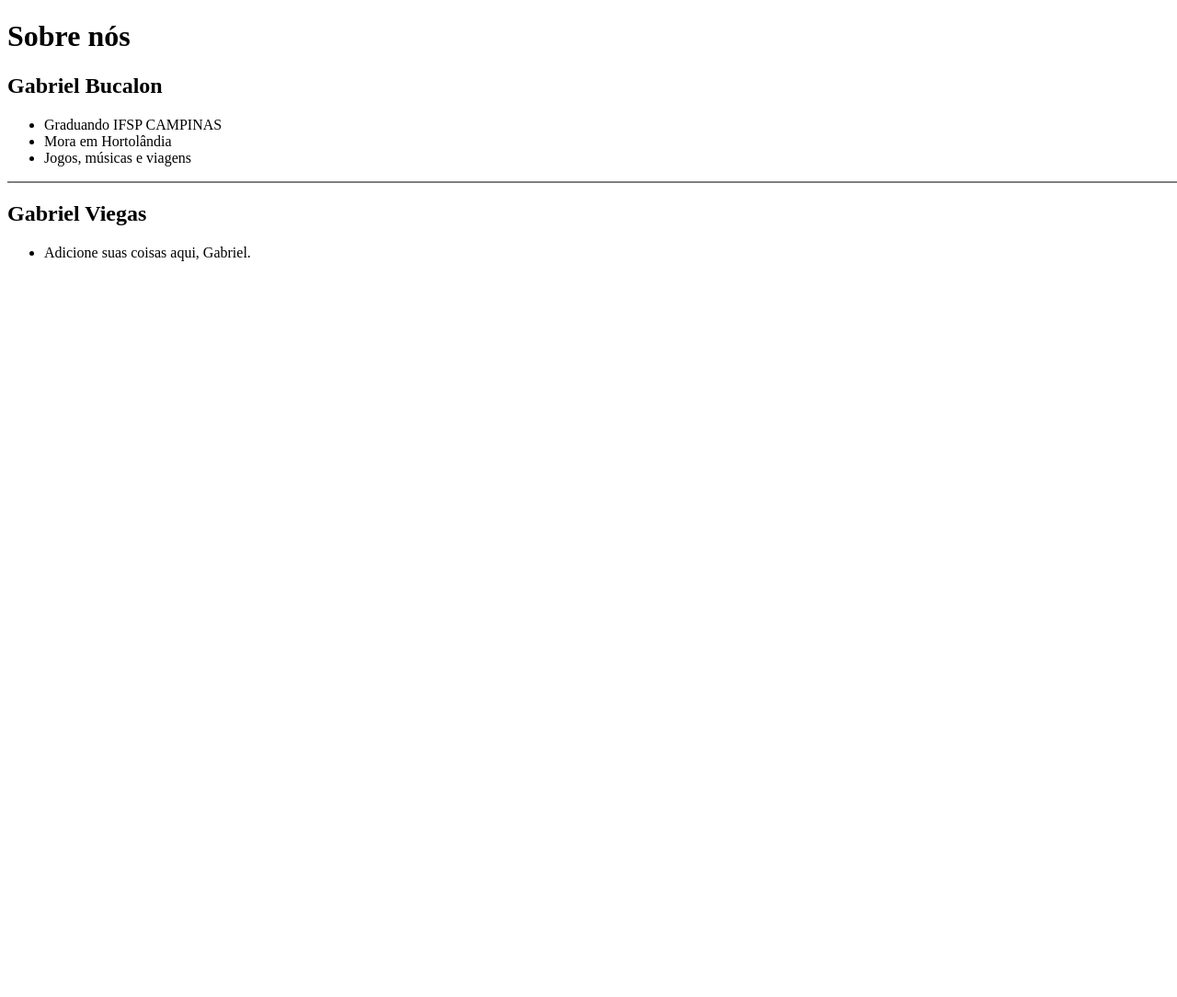
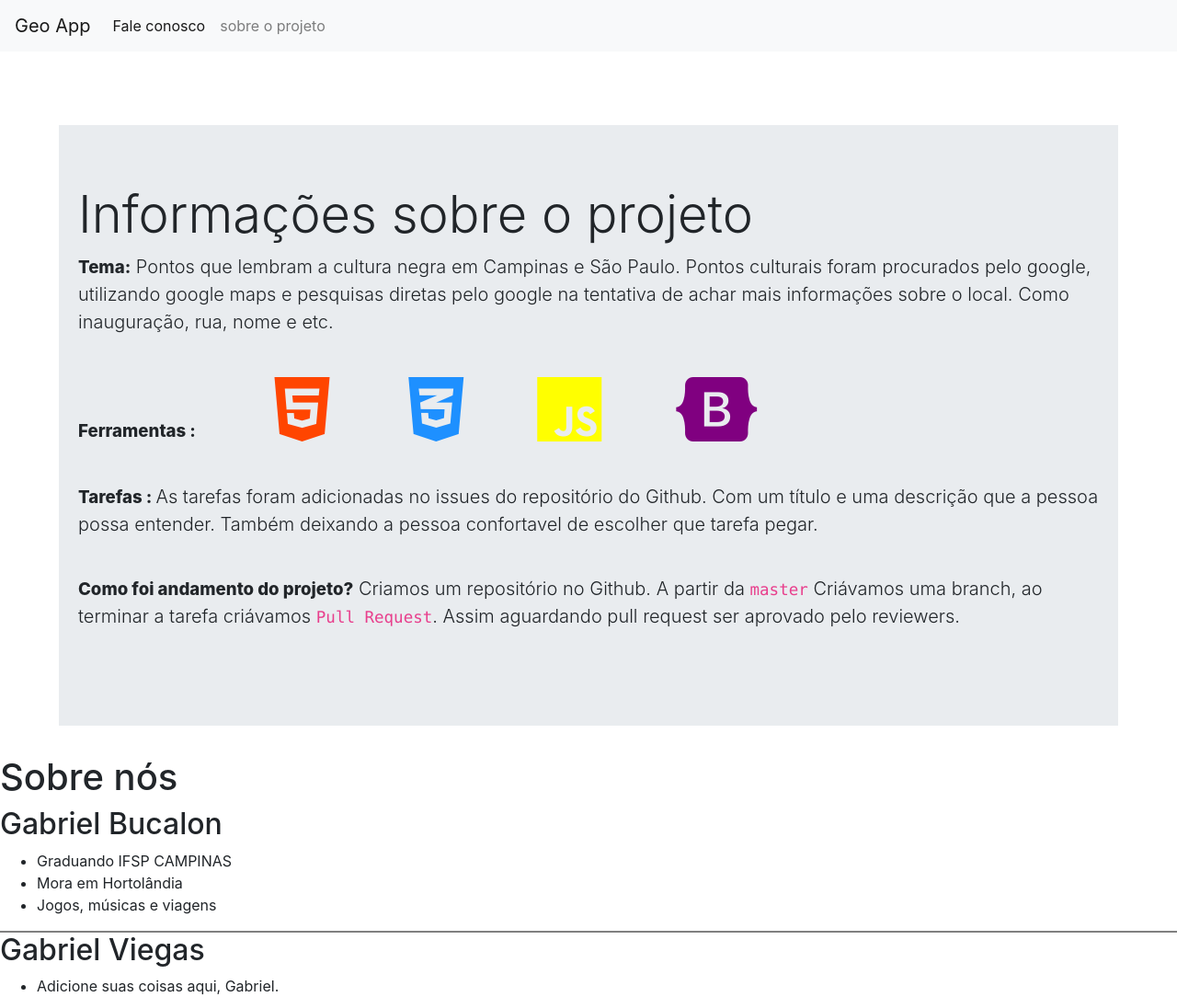
Before and after one commit to gabrielbucalon/geo-app, a website: page src/pages/about-us.html in a window 1280 px wide. Shown: the whole page at 92% size. Before the commit the page ends 821 px from the top, so only its background shows below. Drawn offline with nearby package versions, Linux system fonts and the light colour scheme.

Commit message:
feat: added about the project in screen about us

```diff
--- a/package.json
+++ b/package.json
@@ -10,6 +10,7 @@
   "author": "gabriel bucalon e gabriel viegas",
   "license": "MIT",
   "dependencies": {
+    "@fortawesome/fontawesome-free": "^5.15.0",
     "lite-server": "^2.5.4"
   }
 }
--- a/src/pages/about-us.html
+++ b/src/pages/about-us.html
@@ -7,9 +7,69 @@
     <title>Geo App</title>
     <link rel="stylesheet" href="../styles/about-us.css">
     <link rel="stylesheet" href="../styles/global.css">
+    <link rel="stylesheet" href="https://stackpath.bootstrapcdn.com/bootstrap/4.5.2/css/bootstrap.min.css"
+        integrity="sha384-JcKb8q3iqJ61gNV9KGb8thSsNjpSL0n8PARn9HuZOnIxN0hoP+VmmDGMN5t9UJ0Z" crossorigin="anonymous">
+    <script src="https://kit.fontawesome.com/50c2c9b08d.js" crossorigin="anonymous"></script>
 </head>
 
 <body>
+    <header>
+        <nav class="navbar navbar-expand-lg navbar-light bg-light">
+            <button class="navbar-toggler" type="button" data-toggle="collapse" data-target="#navbarTogglerDemo01"
+                aria-controls="navbarTogglerDemo01" aria-expanded="false" aria-label="Toggle navigation">
+                <span class="navbar-toggler-icon"></span>
+            </button>
+            <div class="collapse navbar-collapse" id="navbarTogglerDemo01">
+                <a class="navbar-brand" href="/index.html">Geo App</a>
+                <ul class="navbar-nav mr-auto mt-2 mt-lg-0">
+                    <li class="nav-item active">
+                        <a class="nav-link" href="/src/pages/contact-us.html">Fale conosco <span
+                                class="sr-only">(current)</span></a>
+                    </li>
+                    <li class="nav-item">
+                        <a class="nav-link" href="/src/pages/about-us.html">sobre o projeto</a>
+                    </li>
+                </ul>
+            </div>
+        </nav>
+    </header>
+
+    <main>
+
+        <section class="about-project">
+            <div class="jumbotron jumbotron-fluid jumbotron-about-the-project">
+                <div class="container">
+                    <h1 class="display-4">Informações sobre o projeto</h1>
+
+                    <p class="lead">
+                        <span class="subject">Tema:</span> Pontos que lembram a cultura negra em Campinas e São Paulo.
+                        Pontos culturais foram procurados pelo google, utilizando google maps e pesquisas diretas pelo
+                        google na tentativa de achar mais informações sobre o local. Como inauguração, rua, nome e etc.
+                    </p>
+
+                    <p class="lead">
+                        <span class="subject">Ferramentas :</span> <i class="fab fa-html5"></i> <i
+                            class="fab fa-css3-alt"></i><i class="fab fa-js"></i><i class="fab fa-bootstrap"></i>
+                    </p>
+
+                    <p class="lead">
+                        <span class="subject">Tarefas : </span>
+                        As tarefas foram adicionadas no issues do repositório do Github. Com um título e uma descrição
+                        que a pessoa possa entender. Também deixando a pessoa confortavel de escolher que tarefa pegar.
+                    </p>
+
+                    <p class="lead">
+                        <span class="subject">Como foi andamento do projeto?</span>
+                        Criamos um repositório no Github. A partir da <code>master</code> Criávamos uma branch, ao
+                        terminar a tarefa criávamos <code>Pull Request</code>. Assim aguardando pull request ser
+                        aprovado pelo reviewers.
+                    </p>
+
+                </div>
+            </div>
+        </section>
+
+        <section>
             <h1>Sobre nós</h1>
 
             <h2>Gabriel Bucalon</h2>
@@ -25,6 +85,9 @@
             <ul>
                 <li>Adicione suas coisas aqui, Gabriel.</li>
             </ul>
+        </section>
+    </main>
+
 </body>
 
 </html>
--- a/src/styles/about-us.css
+++ b/src/styles/about-us.css
@@ -1,3 +1,49 @@
 .divider {
   border: 1px solid grey;
 }
+
+header {
+  margin-bottom: 5em;
+}
+
+.about-project {
+  display: flex;
+  justify-content: center;
+}
+
+.about-project .jumbotron-about-the-project {
+  width: 90vw;
+}
+
+.lead {
+  margin-bottom: 2em;
+}
+
+.lead .subject {
+  font-weight: 800;
+  font-size: 14pt;
+}
+
+.lead i {
+  font-size: 5rem;
+}
+
+.lead .fa-html5 {
+  color: orangered;
+  margin-left: 1em;
+}
+
+.lead .fa-css3-alt {
+  color: dodgerblue;
+  margin-left: 1em;
+}
+
+.lead .fa-js {
+  color: yellow;
+  margin-left: 1em;
+}
+
+.lead .fa-bootstrap {
+  color: purple;
+  margin-left: 1em;
+}
```
Also changed, not shown: 1 other file. Lines whose indentation alone changed are shown as unchanged.
